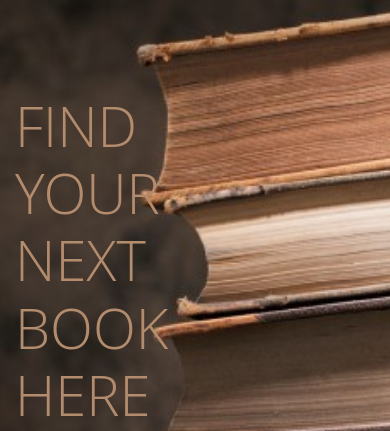
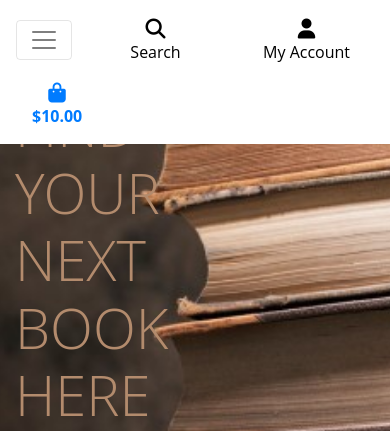
Before and after one commit to AMikic33/milestone-project-4, a Django app: template home/templates/home/index.html in a window 390 px wide. Shown: the top 431 px of the page. Run offline with Django 3.2, Linux system fonts and the light colour scheme; the template is opened without the code that fills it: most values are stand-ins (such as "Sample title", 1, 10 or a date in 2020); some libraries are stand-ins or nearby versions.

Commit message:
mobile and main nav added

```diff
--- a/home/templates/home/index.html
+++ b/home/templates/home/index.html
@@ -13,7 +13,7 @@
     <div class="container h-100">
         <div class="row h-100">
             <div class="col-7 col-md-6 my-auto">
-                <h1 class="display-4 logo-font text-left">Find your next book here</h1>
+                <h1 class="display-4 logo-font">Find your next book here</h1>
                 <div class="my-5">
                     <h4>
                         <a href="" class="visit-store-button btn btn-lg rounded-0 text-uppercase py-3">Visit store</a>
--- a/templates/base.html
+++ b/templates/base.html
@@ -98,6 +98,16 @@
                     </ul>
                 </div>
             </div>
+
+            <div class="row bg-white">
+                <nav class="navbar navbar-expand-lg navbar-light w-100">
+                    <button class="navbar-toggler" type="button" data-toggle="collapse" data-target="#main-nav" aria-controls="main-nav" aria-expanded="false" aria-label="Toggle navigation">
+                        <span class="navbar-toggler-icon"></span>
+                    </button>
+                    {% include 'includes/mobile-top-header.html' %}
+                    {% include 'includes/main-nav.html' %}
+                </nav>
+            </div>
         </header>
 
         {% if messages %}
--- /dev/null
+++ b/templates/includes/main-nav.html
@@ -0,0 +1,47 @@
+<div class="collapse navbar-collapse" id="main-nav">
+    <ul class="navbar-nav w-auto mx-auto">
+        <li class="nav-item dropdown">
+            <a class="logo-font font-weight-bold nav-link text-black mr-5" href="#" id="all-books-link" data-toggle="dropdown" aria-haspopup="true" aria-expanded="false">
+                All Books
+            </a>
+            <div class="dropdown-menu border-0" aria-labelledby="all-products-link">
+                <a href="" class="dropdown-item">By Price</a>
+                <a href="" class="dropdown-item ">By Rating</a>
+                <a href="" class="dropdown-item ">By Category</a>
+                <a href="" class="dropdown-item">All Books</a>
+            </div>
+        </li>
+
+        <li class="nav-item dropdown">
+            <a class="logo-font font-weight-bold nav-link text-black mr-5" href="#" id="all-fiction-link" data-toggle="dropdown" aria-haspopup="true" aria-expanded="false">
+                Fiction
+            </a>
+            <div class="dropdown-menu border-0" aria-labelledby="all-products-link">
+                <a href="" class="dropdown-item">Action and adventure</a>
+                <a href="" class="dropdown-item ">Alternate history</a>
+                <a href="" class="dropdown-item ">Classic</a>
+                <a href="" class="dropdown-item">Crime</a>
+                <a href="" class="dropdown-item">Drama</a>
+                <a href="" class="dropdown-item">Fantasy</a>
+                <a href="" class="dropdown-item">Horror</a>
+                <a href="" class="dropdown-item">Mystery</a>
+            </div>
+        </li>
+
+        <li class="nav-item dropdown">
+            <a class="logo-font font-weight-bold nav-link text-black mr-5" href="#" id="all-nonfiction-link" data-toggle="dropdown" aria-haspopup="true" aria-expanded="false">
+                Nonfiction
+            </a>
+            <div class="dropdown-menu border-0" aria-labelledby="all-products-link">
+                <a href="" class="dropdown-item">Biography</a>
+                <a href="" class="dropdown-item ">Crafts/hobbies</a>
+                <a href="" class="dropdown-item ">Dictionary</a>
+                <a href="" class="dropdown-item">Encyclopedia</a>
+                <a href="" class="dropdown-item">History</a>
+                <a href="" class="dropdown-item">Philosophy</a>
+                <a href="" class="dropdown-item">Science</a>
+                <a href="" class="dropdown-item">Travel</a>
+            </div>
+        </li>
+    </ul>
+</div>
--- /dev/null
+++ b/templates/includes/mobile-top-header.html
@@ -0,0 +1,57 @@
+
+<li class="list-inline-item">
+    <a class="text-black nav-link d-block d-lg-none" href="#" id="mobile-search" data-toggle="dropdown" aria-haspopup="true" aria-expanded="false">
+        <div class="text-center">
+            <div><i class="fas fa-search fa-lg"></i></div>
+            <p class="my-0">Search</p>
+        </div>
+    </a>
+    <div class="dropdown-menu border-0 w-100 p-3 rounded-0 my-0" aria-labelledby="mobile-search">
+        <form class="form" method="GET" action="">
+            <div class="input-group w-100">
+                <input class="form-control border border-black rounded-0" type="text" name="q" placeholder="Search our site">
+                <div class="input-group-append">
+                    <button class="form-control form-control btn btn-black border border-black rounded-0" type="submit">
+                        <span class="icon">
+                            <i class="fas fa-search"></i>
+                        </span>
+                    </button>
+                </div>
+            </div>
+        </form>
+    </div>
+</li>
+<li class="list-inline-item dropdown">
+    <a class="text-black nav-link d-block d-lg-none" href="#" id="user-options" data-toggle="dropdown" aria-haspopup="true" aria-expanded="false">
+        <div class="text-center">
+            <div><i class="fas fa-user fa-lg"></i></div>
+            <p class="my-0">My Account</p>
+        </div>
+    </a>
+    <div class="dropdown-menu border-0" aria-labelledby="user-options">
+        {% if request.user.is_authenticated %}
+            {% if request.user.is_superuser %}
+                <a href="{% url 'account_logout' %}" class="dropdown-item">Product Management</a>
+            {% endif %}
+            <a href="" class="dropdown-item">My Profile</a>
+            <a href="{% url 'account_logout' %}" class="dropdown-item">Logout</a>
+        {% else %}
+            <a href="{% url 'account_signup' %}" class="dropdown-item">Register</a>
+            <a href="{% url 'account_login' %}" class="dropdown-item">Login</a>
+        {% endif %}
+    </div>
+</li>
+<li class="list-inline-item">
+    <a class="{% if grand_total %}text-primary font-weight-bold{% else %}text-black{% endif %} nav-link d-block d-lg-none" href="">
+        <div class="text-center">
+            <div><i class="fas fa-shopping-bag fa-lg"></i></div>
+            <p class="my-0">
+                {% if grand_total %}
+                    ${{ grand_total|floatformat:2 }}
+                {% else %}
+                    $0.00
+                {% endif %}
+            </p>
+        </div>
+    </a>
+</li>
```
